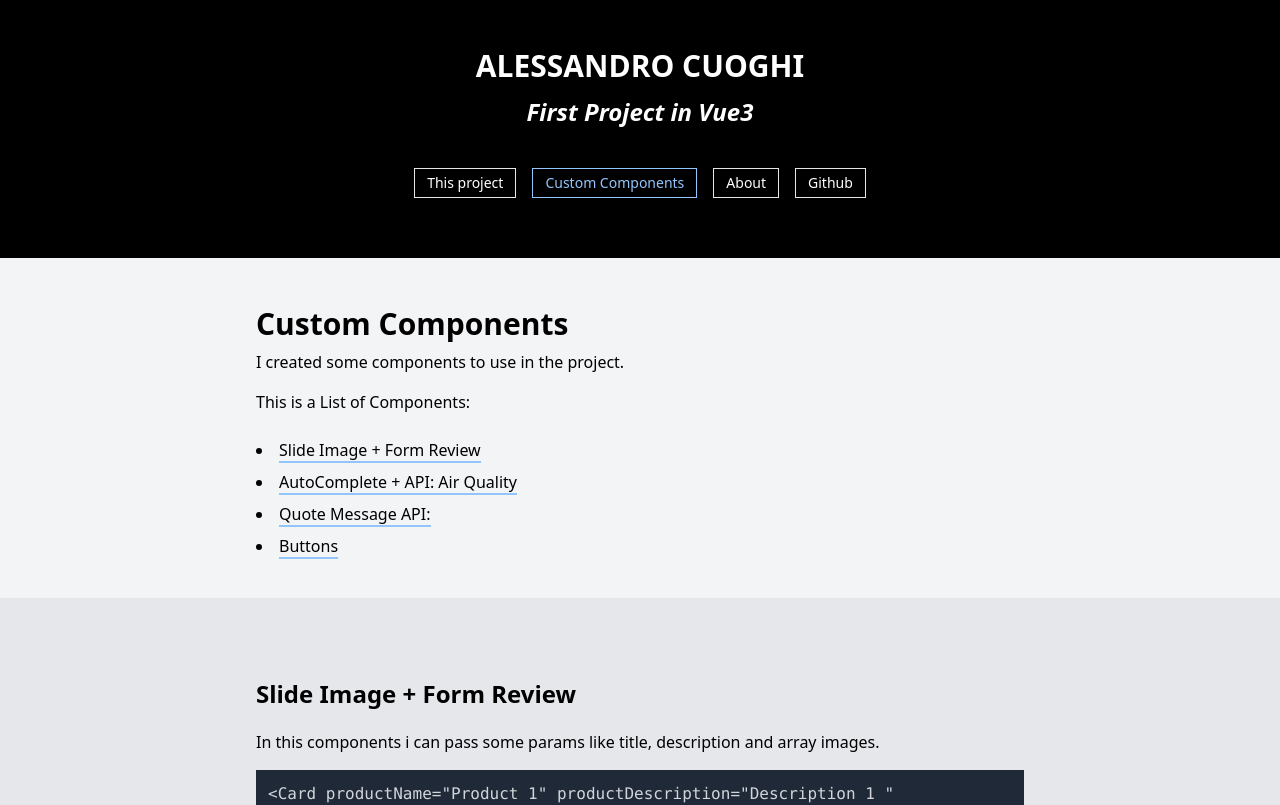
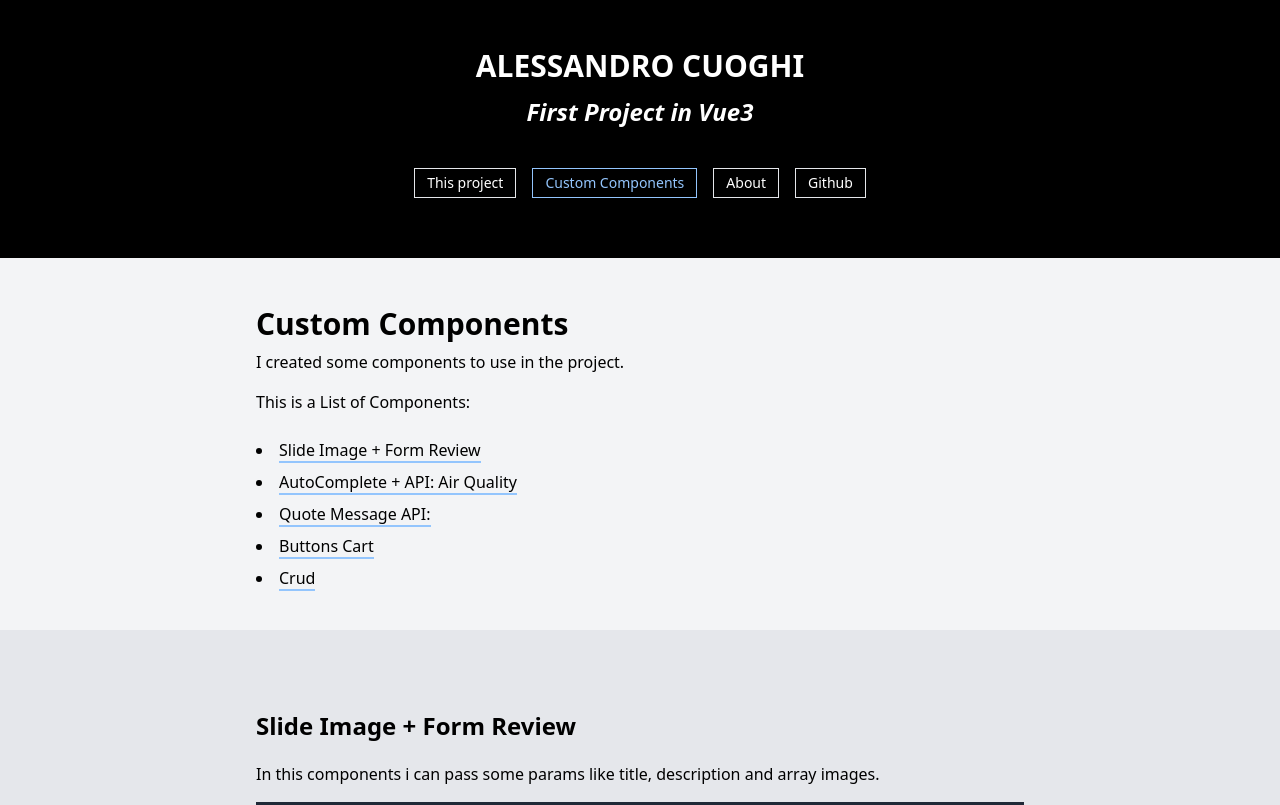
Before and after one commit to agileontheweb/vue-learn, a Vue app: page /customComponents/topPage in a window 1280 px wide. Shown: the top 805 px of the page. Built offline with nearby package versions, Linux system fonts and the light colour scheme; no server answers; the database is empty.

Commit message:
Add Crud  into customComponent

```diff
--- a/src/views/CustomComponentsView.vue
+++ b/src/views/CustomComponentsView.vue
@@ -38,6 +38,8 @@ const buttonReview = ref(null);
 const buttonSection = ref(null);
 const inputSection = ref(null);
 const quoteSection = ref(null);
+const crudSection = ref(null);
+
 
 const sections = {
   topPage: topPage,
@@ -45,6 +47,7 @@ const sections = {
   buttonSection: buttonSection,
   inputSection: inputSection,
   quoteSection: quoteSection,
+  crudSection: crudSection,
 };
 
 const scrollToSection = (sectionId) => {
@@ -101,7 +104,8 @@ const updateTotalItemCart = (updatedQuantity) => {
           </li>
           <li @click="scrollToSection('inputSection')"><span class="border-b-2 border-blue-300 cursor-pointer hover:border-blue-600">AutoComplete + API: Air Quality</span></li>
           <li @click="scrollToSection('quoteSection')"><span class="border-b-2 border-blue-300 cursor-pointer hover:border-blue-600">Quote Message API:</span></li>
-          <li @click="scrollToSection('quoteSection')"><span class="border-b-2 border-blue-300 cursor-pointer hover:border-blue-600">Buttons</span></li>
+          <li @click="scrollToSection('quoteSection')"><span class="border-b-2 border-blue-300 cursor-pointer hover:border-blue-600">Buttons Cart</span></li>
+          <li @click="scrollToSection('crudSection')"><span class="border-b-2 border-blue-300 cursor-pointer hover:border-blue-600">Crud</span></li>
         </ul>
     </div>
 
@@ -228,10 +232,11 @@ const updateTotalItemCart = (updatedQuantity) => {
         </div>
       </section>
 
-      <div class="bg-white">
+      <div class="bg-gray-200">
         <section ref="crudSection" class="container">
           <div class="max-w-screen-md mx-auto py-8">
-            <h2 class="text-2xl mt-6">Crud FireBase </h2>
+            <h2 class="mt-6">CRUD </h2>
+            <p>Add, Modify, Remove Item. Use CRUD and FIREBASE</p>
               <Crud />
           </div>
         </section>
```
